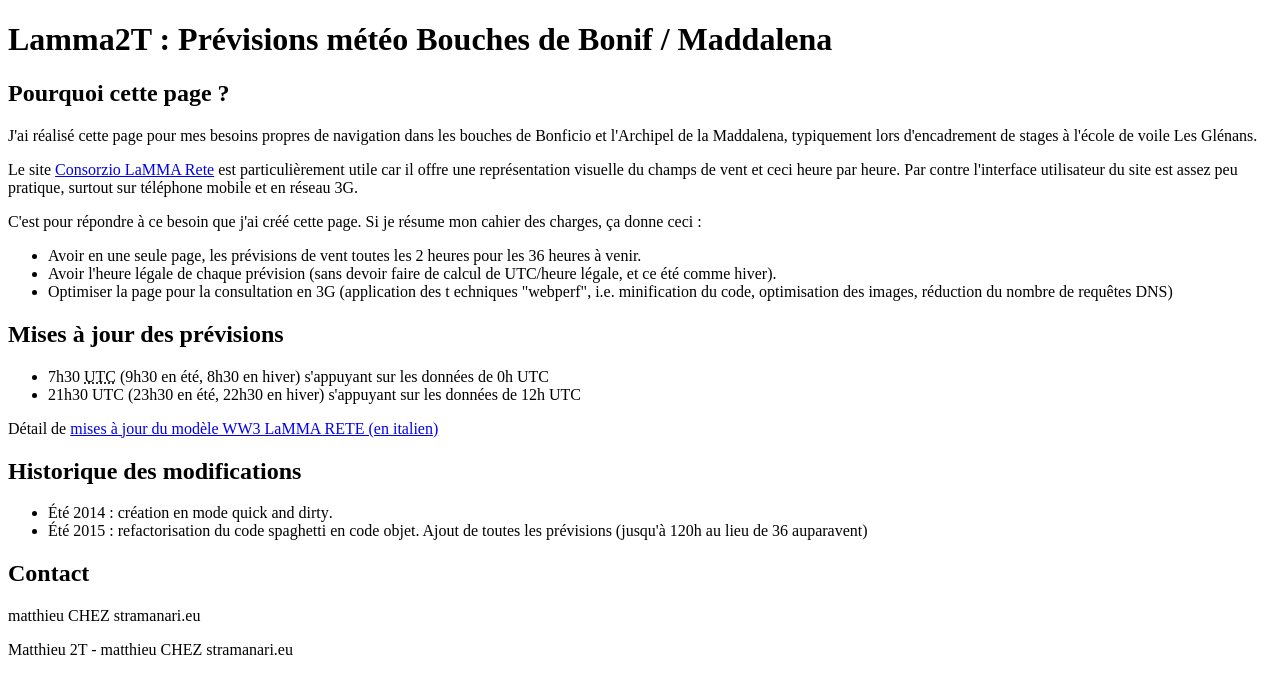
After one commit to mfaure/Lamma2t, a PHP site: page /about.html in a window 1280 px wide. The commit adds this page. Shown: the top 694 px of the page. Run offline with PHP 8.4, Linux system fonts and the light colour scheme.

Commit message:
Object refactor : done + created about.html page

```diff
--- /dev/null
+++ b/about.html
@@ -0,0 +1,73 @@
+<!DOCTYPE html>
+<html lang="fr">
+    <head>
+        <title>Lamma2T : LammaRete adapté par Matthieu 2T</title>
+        <meta charset="UTF-8">
+        <meta name="viewport" content="width=device-width, initial-scale=1.0">
+    </head>
+    <body>
+        <h1>Lamma2T : Prévisions météo Bouches de Bonif / Maddalena</h1>
+        <h2>Pourquoi cette page ?</h2>
+        <p>
+            J'ai réalisé cette page pour mes besoins propres de navigation dans
+            les bouches de Bonficio et l'Archipel de la Maddalena, typiquement
+            lors d'encadrement de stages à l'école de voile Les Glénans.
+        </p>
+        <p>
+            Le site <a href="http://www.lamma.rete.toscana.it/meteo/modelli/ventomare" lang="it">
+                Consorzio LaMMA Rete</a> est particulièrement utile car il offre
+            une représentation visuelle du champs de vent et ceci heure par
+            heure. Par contre l'interface utilisateur du site est assez peu
+            pratique, surtout sur téléphone mobile et en réseau 3G.
+        </p>
+        <p>
+            C'est pour répondre à ce besoin que j'ai créé cette page. Si je
+            résume mon cahier des charges, ça donne ceci :
+        </p>
+        <ul>
+            <li>
+                Avoir en une seule page, les prévisions de vent toutes les 2
+                heures pour les 36 heures à venir.
+            </li>
+            <li>
+                Avoir l'heure légale de chaque prévision (sans devoir faire de
+                calcul de UTC/heure légale, et ce été comme hiver).
+            </li>
+            <li>
+                Optimiser la page pour la consultation en 3G (application des t
+                echniques "webperf", i.e. minification du code, optimisation des
+                images, réduction du nombre de requêtes DNS)
+            </li>
+        </ul>
+        <h2>Mises à jour des prévisions</h2>
+        <ul>
+            <li>
+                7h30 <abbr title="Temps Universel Coordonné">UTC</abbr>
+                (9h30 en été, 8h30 en hiver) s'appuyant sur les données de 0h UTC
+            </li>
+            <li>
+                21h30 UTC (23h30 en été, 22h30 en hiver) s'appuyant sur les
+                données de 12h UTC
+            </li>
+        </ul>
+        <p>
+            Détail de <a href="http://www.lamma.rete.toscana.it/mare/modelli/ww3-info-sul-modello">
+            mises à jour du modèle WW3 LaMMA RETE (en italien)</a>
+        </p>
+        <h2>Historique des modifications</h2>
+        <ul>
+            <li>
+                Été 2014 : création en mode <span lang="en">quick and dirty</span>.
+            </li>
+            <li>
+                Été 2015 : refactorisation du code spaghetti en code objet. Ajout
+                de toutes les prévisions (jusqu'à 120h au lieu de 36 auparavent)
+            </li>
+        </ul>
+        <h2>Contact</h2>
+        <p>matthieu CHEZ stramanari.eu</p>
+        <footer>
+            Matthieu 2T - matthieu CHEZ stramanari.eu
+        </footer>
+    </body>
+</html>
```
Also changed, not shown: index.php (+66 -90 lines), 1 other file.
